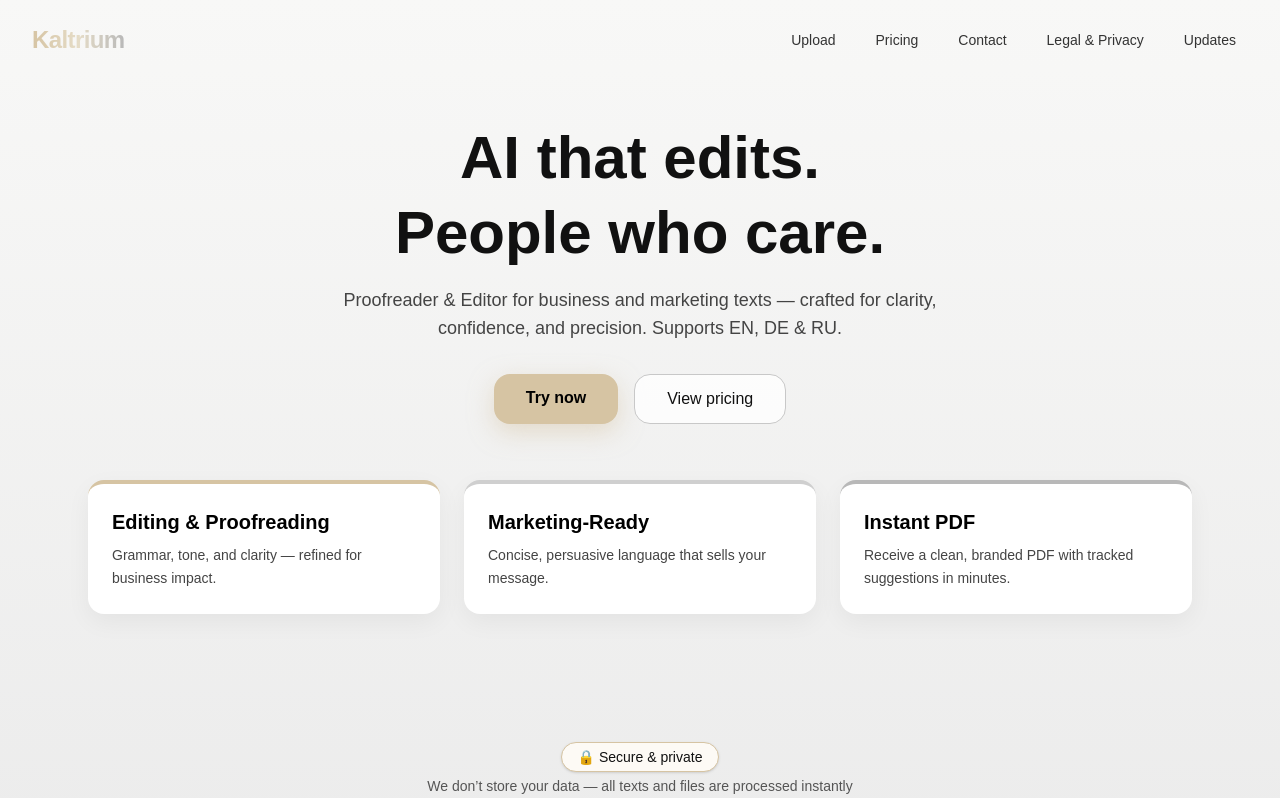
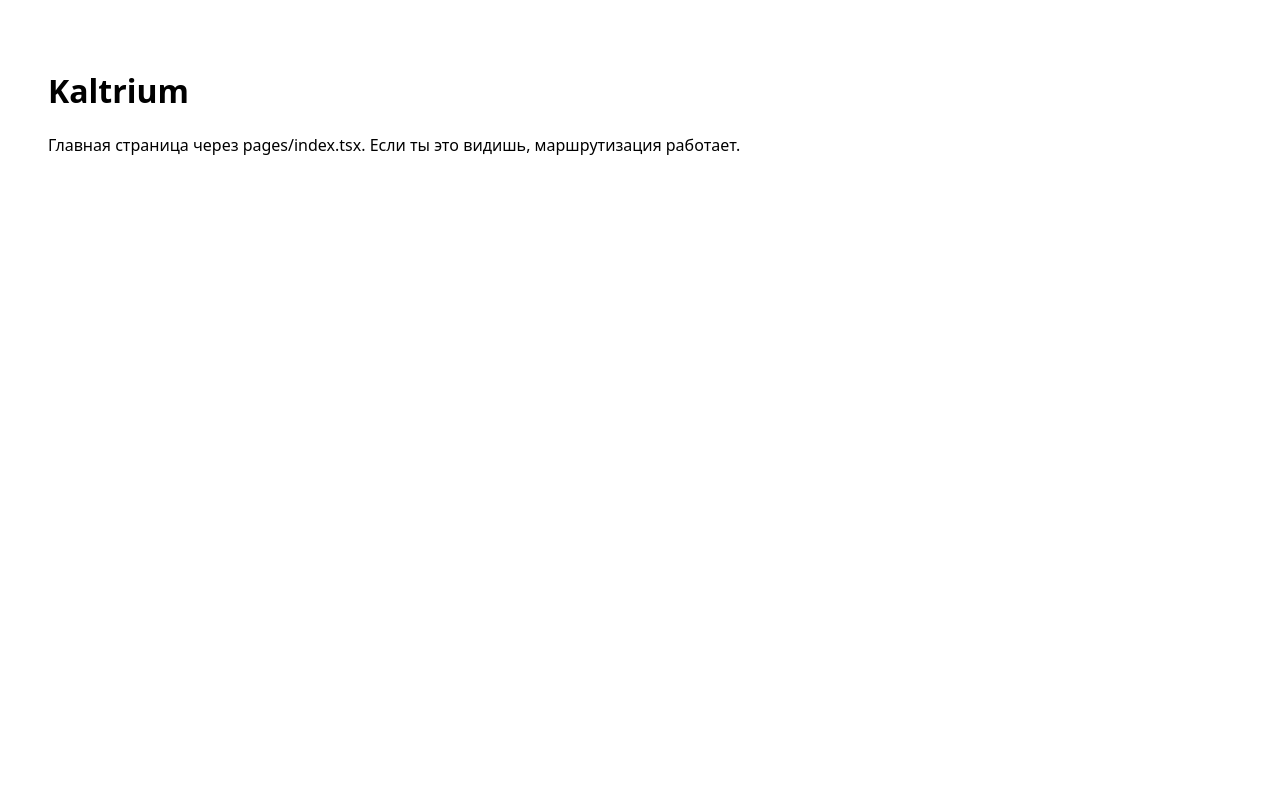
Before and after one commit to kaltriumsystems-hue/kaltrium-site-main, a Next.js app: page / in a window 1280 px wide. Shown: the top 798 px of the page. Built offline with nearby package versions, Linux system fonts and the light colour scheme.

Commit message:
Create index.tsx

```diff
--- /dev/null
+++ b/pages/index.tsx
@@ -0,0 +1,8 @@
+export default function HomePage() {
+  return (
+    <main style={{ padding: 40, fontFamily: "system-ui" }}>
+      <h1>Kaltrium</h1>
+      <p>Главная страница через pages/index.tsx. Если ты это видишь, маршрутизация работает.</p>
+    </main>
+  );
+}
```
